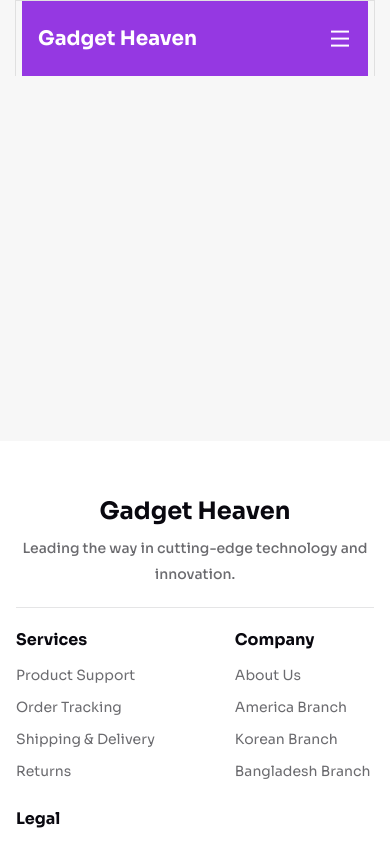
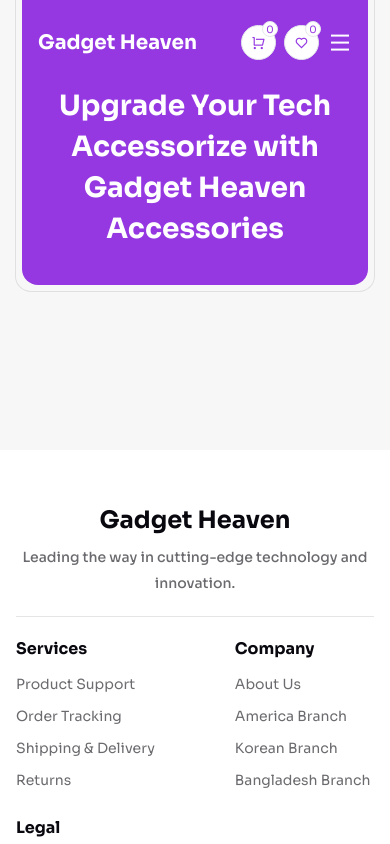
Before and after one commit to devrakibulrahman/gadget-heaven, a React (Vite) app: page / in a window 390 px wide. Shown: the top 844 px of the page. Built offline with nearby package versions, Linux system fonts and the light colour scheme.

Commit message:
home heading text add with responsive and modify navbar fixed some issues done on 11/5/2024 10:00 pm

```diff
--- a/src/components/Navbar.jsx
+++ b/src/components/Navbar.jsx
@@ -11,41 +11,43 @@ const Navbar = () => {
     };
 
     return (
-        <div className={`relative w-full min-h-[20px] transition ${pageLocation.pathname === '/' ? 'md:pt-[30px] duration-300 ease-in-out' : 'md:pt-0 duration-300 ease-in-out'}`}>
+        <div className={`relative w-full min-h-[20px] ${pageLocation.pathname === '/' ? 'md:pt-[30px]' : 'md:pt-0'}`}>
             <div className={`w-full min-h-[10px] ${pageLocation.pathname === '/' ? 'px-[15px]' : 'px-0'}`}>
-                <div className={`w-full max-w-[1920px] mx-auto min-h-[10px] ${pageLocation.pathname === '/' ? 'border-t border-l border-r border-[#e0e0e0] pl-[6px] pr-[6px] md:rounded-tr-2xl md:rounded-tl-2xl md:pt-[8px]' : 'md:p-0'}`}>
-                    <div className={`w-full transition ${pageLocation.pathname === '/' ? 'bg-[#9538E2] duration-300 ease-in-out' : 'bg-none duration-300 ease-in-out'} md:rounded-tl-2xl md:rounded-tr-2xl`}>
+                <div className={`w-full min-h-[10px] ${pageLocation.pathname === '/' ? 'border-l border-r border-[#e0e0e0] pl-[6px] pr-[6px] md:rounded-tr-2xl md:rounded-tl-2xl md:pt-[8px] md:border-t' : 'md:p-0'}`}>
+                    <div className={`w-full ${pageLocation.pathname === '/' ? 'bg-[#9538E2]' : 'bg-none'} md:rounded-tl-2xl md:rounded-tr-2xl`}>
                         <div className="container mx-auto px-4">
                             <div className="w-full py-[25px] flex items-center justify-between md:py-[30px]">
                                 <div className="w-auto">
-                                    <h1 className={`font-sora text-xl leading-[25px] font-bold transition ${pageLocation.pathname === '/' ? 'text-white duration-300 ease-in-out' : 'text-[#0B0B0B] duration-300 ease-in-out'}`}>Gadget Heaven</h1>
+                                    <h1 className={`font-sora text-xl leading-[25px] font-bold ${pageLocation.pathname === '/' ? 'text-white' : 'text-[#0B0B0B]'}`}>Gadget Heaven</h1>
                                 </div>
                                 <div className='w-auto hidden md:block'>
                                     <nav className='w-auto'>
-                                        <ul className='w-auto flex items-center justify-center md:gap-x-[24px] lg:gap-x-[34px] xl:gap-x-[48px]'>
+                                        <ul className='w-auto flex items-center justify-center md:gap-x-[24px] lg:gap-x-[38px] xl:gap-x-[48px]'>
                                             <NavLink to='/' className={`font-sora text-base leading-[20px] ${pageLocation.pathname === '/' ? 'font-bold underline text-white' : (pageLocation.pathname === '/' || 'font-medium text-[#0B0B0BB3]')}`}>Home</NavLink>
-                                            <NavLink to='/statistics' className={`font-sora text-base leading-[20px] ${pageLocation.pathname === '/statistics' ? 'font-bold underline text-[#9538E2]' : (pageLocation.pathname === '/' ? 'font-medium text-white' : 'font-medium text-[#0B0B0BB3]')}`}>Statistics</NavLink>
-                                            <NavLink to='/dashboard' className={`font-sora text-base leading-[20px] ${pageLocation.pathname === '/dashboard' ? 'font-bold underline text-[#9538E2]' : (pageLocation.pathname === '/' ? 'font-medium text-white' : 'font-medium text-[#0B0B0BB3]')}`}>Dashboard</NavLink>
+                                            <NavLink to='/statistics' className={`font-sora text-base leading-[20px] ${pageLocation.pathname === '/statistics' ? 'font-bold text-[#9538E2]' : (pageLocation.pathname === '/' ? 'font-medium text-white' : 'font-medium text-[#0B0B0BB3]')}`}>Statistics</NavLink>
+                                            <NavLink to='/dashboard' className={`font-sora text-base leading-[20px] ${pageLocation.pathname === '/dashboard' ? 'font-bold text-[#9538E2]' : (pageLocation.pathname === '/' ? 'font-medium text-white' : 'font-medium text-[#0B0B0BB3]')}`}>Dashboard</NavLink>
                                         </ul>
                                     </nav>
                                 </div>
-                                <div className='w-auto hidden md:flex md:items-center md:justify-center md:gap-x-4'>
-                                    <div className='relative w-[40px] h-[40px] bg-[#9538E2] border border-[#dbdbdbb] rounded-full flex items-center justify-center cursor-pointer md:bg-[#ffffff] md:border-[#0B0B0B1A]'>
-                                        <i className={`ri-shopping-cart-line text-xl text-white transition ${pageLocation.pathname === '/' ? 'md:text-[#9538E2] duration-300 ease-in-out' : 'md:text-[#0B0B0B] duration-300 ease-in-out'}`}></i>
-                                        <div className={`w-[16px] h-[16px] bg-white rounded-full border absolute top-[-5px] right-[-3px] flex items-center justify-center transition ${pageLocation.pathname === '/' ? 'md:border-[#9538E8]' : 'md:border-[#0B0B0B1A]'}`}>
-                                            <span className={`font-sora text-[10px] ${pageLocation.pathname === '/' ? 'text-[#9538E2] duration-300 ease-in-out' : 'text-[#0B0B0B] duration-300 ease-in-out'}`}>0</span>
+                                <div className='w-auto flex items-center justify-center gap-x-2 sm:gap-x-5 md:flex md:items-center md:justify-center md:gap-x-4'>
+                                    <div className='w-auto flex items-center justify-center gap-x-2'>
+                                        <div className='relative w-[35px] h-[35px] md:w-[40px] md:h-[40px] bg-[#ffffff] border border-[#dbdbdbb] rounded-full flex items-center justify-center cursor-pointer md:bg-[#ffffff] md:border-[#0B0B0B1A]'>
+                                            <i className={`ri-shopping-cart-line text-sm md:text-xl ${pageLocation.pathname === '/' ? 'text-[#9538E2]' : 'md:text-[#0B0B0B]'}`}></i>
+                                            <div className={`w-[16px] h-[16px] bg-white rounded-full border absolute top-[-5px] right-[-3px] flex items-center justify-center ${pageLocation.pathname === '/' ? 'md:border-[#9538E8]' : 'md:border-[#0B0B0B1A]'}`}>
+                                                <span className={`font-sora text-[10px] ${pageLocation.pathname === '/' ? 'text-[#9538E2]' : 'text-[#0B0B0B]'}`}>0</span>
+                                            </div>
+                                        </div>
+                                        <div className='relative w-[35px] h-[35px] md:w-[40px] md:h-[40px] bg-[#ffffff] border border-[#dbdbdbb] rounded-full flex items-center justify-center cursor-pointer md:bg-[#ffffff] md:border-[#0B0B0B1A]'>
+                                            <i className={`ri-heart-line text-sm md:text-xl ${pageLocation.pathname === '/' ? 'text-[#9538E2]' : 'md:text-[#0B0B0B]'}`}></i>
+                                            <div className={`w-[16px] h-[16px] bg-white rounded-full border absolute top-[-5px] right-[-3px] flex items-center justify-center ${pageLocation.pathname === '/' ? 'md:border-[#9538E8]' : 'md:border-[#0B0B0B1A]'}`}>
+                                                <span className={`font-sora text-[10px] ${pageLocation.pathname === '/' ? 'text-[#9538E2]' : 'text-[#0B0B0B]'}`}>0</span>
+                                            </div>
                                         </div>
                                     </div>
-                                    <div className='relative w-[40px] h-[40px] bg-[#9538E2] border border-[#dbdbdbb] rounded-full flex items-center justify-center cursor-pointer md:bg-[#ffffff] md:border-[#0B0B0B1A]'>
-                                        <i className={`ri-heart-line text-xl text-white transition ${pageLocation.pathname === '/' ? 'md:text-[#9538E2] duration-300 ease-in-out' : 'md:text-[#0B0B0B] duration-300 ease-in-out'}`}></i>
-                                        <div className={`w-[16px] h-[16px] bg-white rounded-full border absolute top-[-5px] right-[-3px] flex items-center justify-center ${pageLocation.pathname === '/' ? 'md:border-[#9538E8] duration-300 ease-in-out' : 'md:border-[#0B0B0B1A] duration-300 ease-in-out'}`}>
-                                            <span className={`font-sora text-[10px] transition ${pageLocation.pathname === '/' ? 'text-[#9538E2] duration-300 ease-in-out' : 'text-[#0B0B0B] duration-300 ease-in-out'}`}>0</span>
+                                    <div className='w-auto md:hidden'>
+                                        <div onClick={handleNav} className='w-[25px] h-[25px] flex items-center justify-end cursor-pointer'>
+                                            <i className={`ri-menu-line text-2xl ${pageLocation.pathname === '/' ? 'text-white' : 'text-[#0B0B0B]'}`}></i>
                                         </div>
-                                    </div>
-                                </div>
-                                <div className='w-auto md:hidden'>
-                                    <div onClick={handleNav} className='w-[25px] h-[25px] flex items-center justify-end cursor-pointer'>
-                                        <i className={`ri-menu-line text-2xl ${pageLocation.pathname === '/' ? 'text-white' : 'text-[#0B0B0B]'}`}></i>
                                     </div>
                                 </div>
                             </div>
@@ -53,7 +55,7 @@ const Navbar = () => {
                     </div>
                 </div>
             </div>
-            <div className={`fixed ${isNavActive ? 'top-0 duration-300 ease-in-out' : 'top-[-100%] duration-300 ease-in-out'} left-0 w-full h-[500px] bg-white/70 backdrop-blur-md shadow-sm transition-all md:hidden`}>
+            <div className={`z-10 fixed ${isNavActive ? 'top-0 duration-300 ease-in-out' : 'top-[-100%] duration-300 ease-in-out'} left-0 w-full h-[500px] bg-white/70 backdrop-blur-md shadow-sm transition-all md:hidden`}>
                 <div onClick={handleNav} className='w-[25px] h-[25px] bg-[#9538E2] flex items-center justify-center absolute top-[24px] right-[25px] cursor-pointer'>
                     <i className="ri-close-fill text-2xl text-white"></i>
                 </div>
--- a/src/pages/Home.jsx
+++ b/src/pages/Home.jsx
@@ -2,7 +2,19 @@
 const Home = () => {
     return (
         <div className="relative w-full min-h-[100px] px-[15px]">
-
+            <div className="w-full min-h-[100px] border-l border-r border-b border-[#e0e0e0] rounded-bl-2xl rounded-br-2xl pb-[6px] pl-[6px] pr-[6px]">
+                <div className="w-full min-h-[200px] bg-[#9538E2] rounded-bl-2xl rounded-br-2xl">
+                    <div className="container mx-auto px-4">
+                        <div className="w-full">
+                            <div className="w-full flex items-center justify-center">
+                                <div className="w-full text-center max-w-[1120px]">
+                                    <h1 className="font-sora text-[28px] leading-[41px] font-bold text-white md:text-[35px] md:leading-[54px] lg:text-[45px] lg:leading-[64px] xl:text-[56px] xl:leading-[72px]">Upgrade Your Tech Accessorize with Gadget Heaven Accessories</h1>
+                                </div>
+                            </div>
+                        </div>
+                    </div>
+                </div>
+            </div>
         </div>
     );
 };
```
